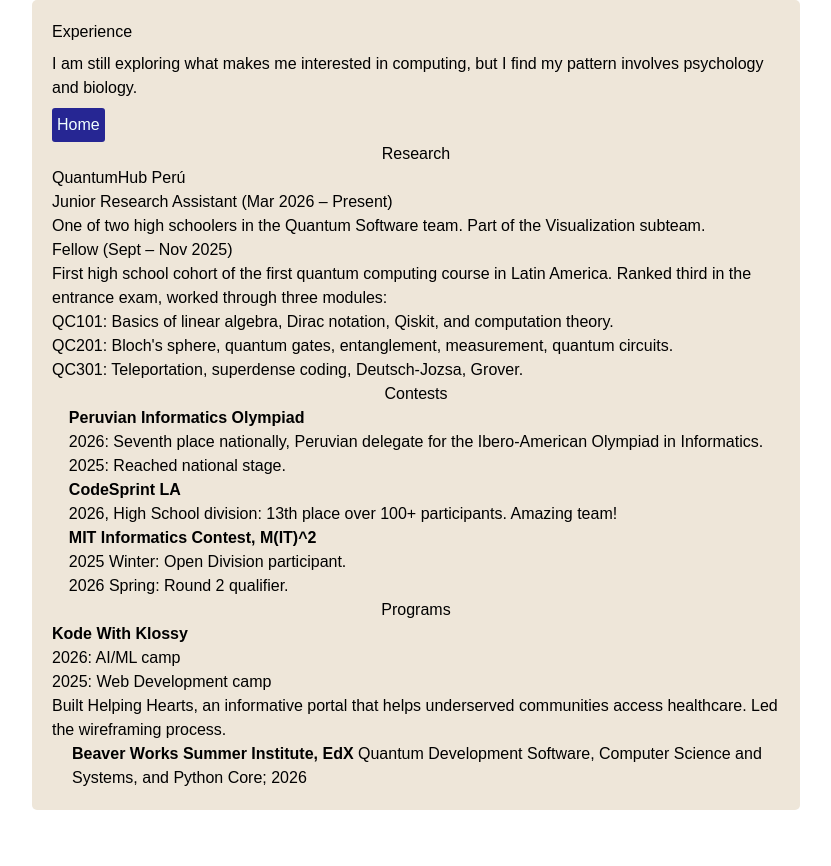
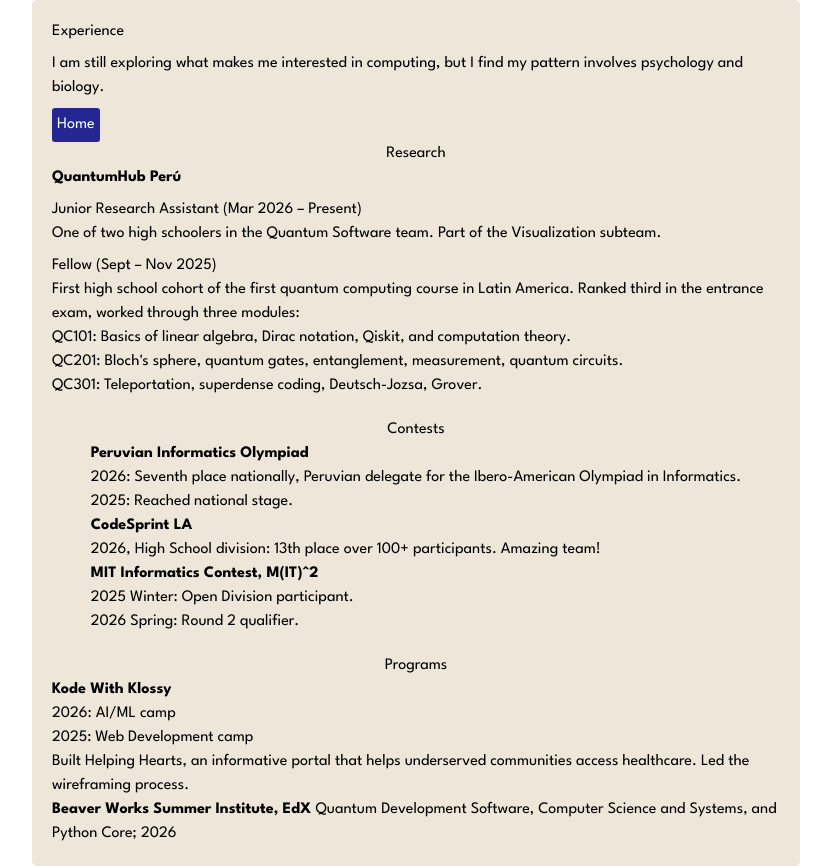
Before and after one commit to andraguoso/andraguoso.github.io, a plain HTML site: page experience.html in a window 1280 px wide. Shown: the whole page, without its empty margins (224-1055 px from the left). Before the commit the page ends 810 px from the top, so only its background shows below. Drawn offline with nearby package versions, Linux system fonts and the light colour scheme.

Commit message:
add font

```diff
--- a/experience.html
+++ b/experience.html
@@ -6,6 +6,9 @@
     <meta name="viewport" content="width=device-width, initial-scale=1.0">
     <title>Experience</title>
     <link rel="stylesheet" href="styles.css">
+    <style>
+        @import url('https://fonts.googleapis.com/css2?family=League+Spartan:wght@100..900&display=swap');
+    </style>
     <script src="https://cdn.tailwindcss.com"></script>
 </head>
 
@@ -18,14 +21,12 @@
             <a class="button" href="index.html">Home</a>
         </div>
 
-        <div class="gap-5">
+        <div class="flex flex-col items-center gap-5">
             <!--RESEARCH-->
             <div class="flex flex-col items-center bg-taupe-100">
                 <h4>Research</h4>
-                <div class="flex items-center gap-5">
-
-                    <div class="">
-                        <span class="">QuantumHub Perú</span>
+                <div class="flex flex-col items-start gap-2">
+                    <b>QuantumHub Perú</b>
                     <div>
                         Junior Research Assistant (Mar 2026 – Present)
                         <br> One of two high schoolers in the Quantum Software team. Part of the Visualization
@@ -33,7 +34,7 @@
                     </div>
                     <div>
                         Fellow (Sept – Nov 2025)
-                            <br>First high school cohort of the first quantum computing course in Latin America.
+                        <br> First high school cohort of the first quantum computing course in Latin America.
                         Ranked third in the entrance exam, worked through three modules:
                         <ul>
                             <li>QC101: Basics of linear algebra, Dirac notation, Qiskit, and
@@ -46,13 +47,10 @@
                     </div>
                 </div>
             </div>
-            </div>
             <!--CONTESTS-->
             <div class="flex flex-col items-center">
                 <h4>Contests</h4>
-                <div class="">
-                    <div class="flex">
-                        <img src="">
+                <div class="flex flex-col items-start">
                     <div>
                         <b>Peruvian Informatics Olympiad</b>
                         <ul>
@@ -61,16 +59,11 @@
                             <li>2025: Reached national stage.</li>
                         </ul>
                     </div>
-                    </div>
-                    <div class="flex">
-                        <img src="">
                     <div>
                         <b>CodeSprint LA</b>
                         <br>2026, High School division: 13th place over 100+ participants.
                         Amazing team!
                     </div>
-                    </div>
-                    <div class="flex items-center gap-5">
                     <div>
                         <b>MIT Informatics Contest, M(IT)^2</b>
                         <ul>
@@ -80,11 +73,9 @@
                     </div>
                 </div>
             </div>
-            </div>
             <!--PROGRAMS-->
             <div class="flex flex-col items-center">
                 <h4>Programs</h4>
-                <div class="flex items-center gap-5">
                 <div>
                     <b>Kode With Klossy</b>
                     <ul>
@@ -96,13 +87,9 @@
                             access healthcare. Led the wireframing process.</li>
                     </ul>
                 </div>
-                </div>
-                <div class="flex items-center gap-5">
-                    <img src="">
                 <div>
                     <b>Beaver Works Summer Institute, EdX</b>
                     Quantum Development Software, Computer Science and Systems, and Python Core; 2026
-                    </div>
                 </div>
             </div>
         </div>
```
Lines whose indentation alone changed are shown as unchanged.
